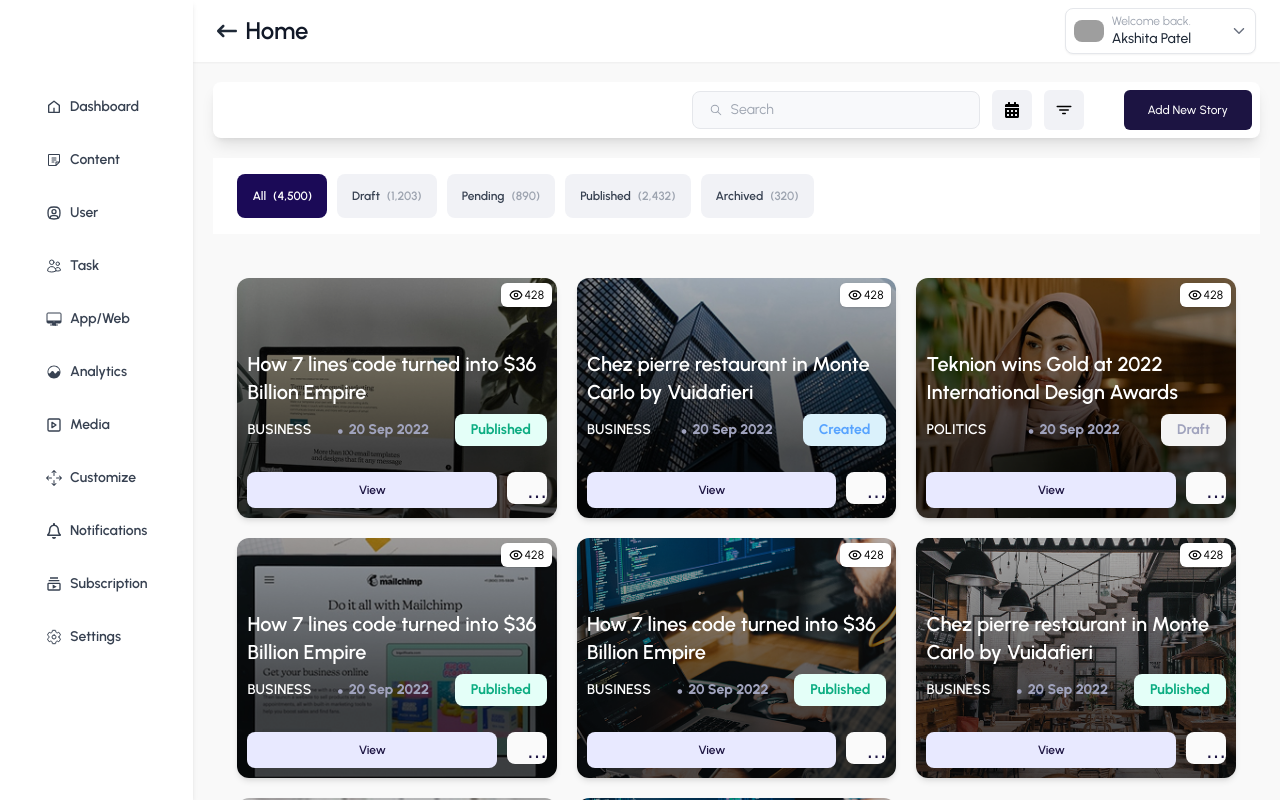
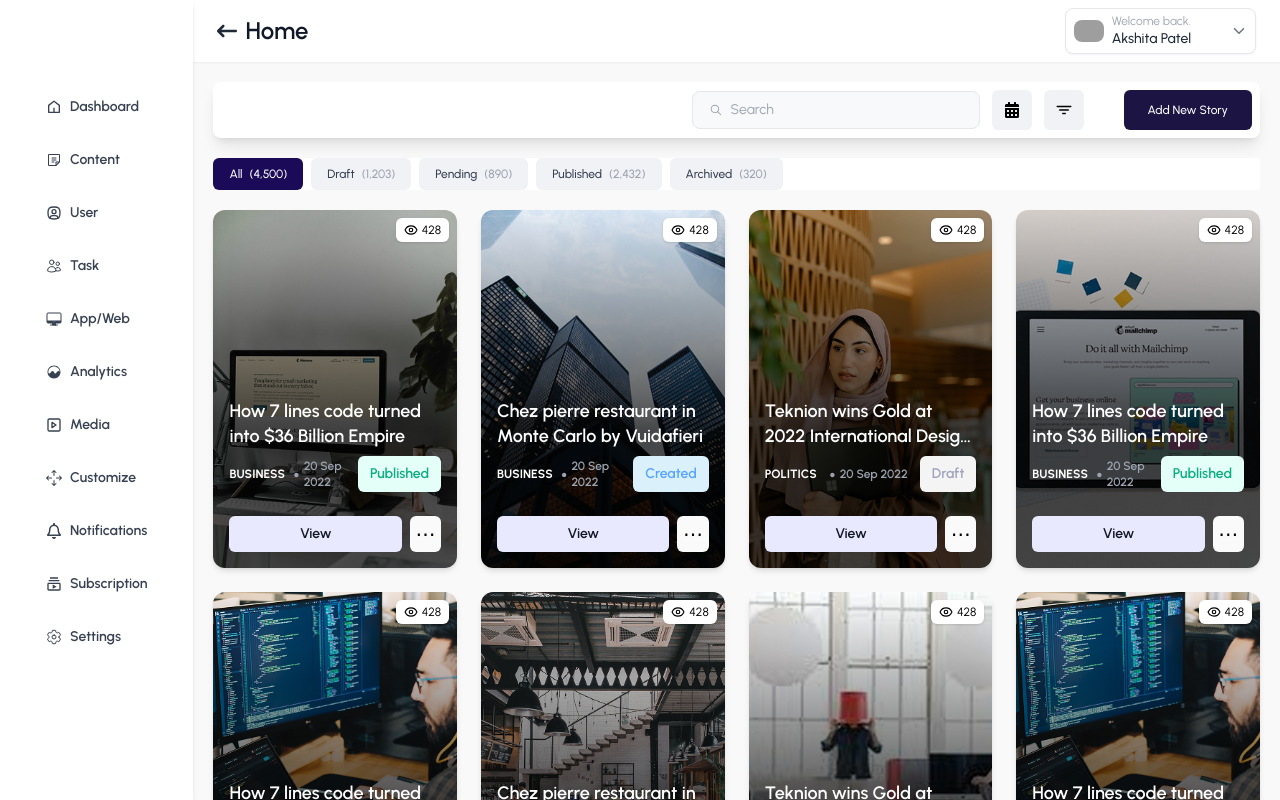
Before and after one commit to suraj-20/weframe, a Next.js app: page / in a window 1280 px wide. Built offline with nearby package versions, Linux system fonts and the light colour scheme; grey boxes are pictures that could not be loaded.

Commit message:
refactor: Enhance layout and styling of StatusFilter, StoryCard, and StoryGrid components for improved consistency and readability

```diff
--- a/src/components/StatusFilter/index.tsx
+++ b/src/components/StatusFilter/index.tsx
@@ -14,24 +14,16 @@ const StatusFilter = () => {
   const [activeStatus, setActiveStatus] = useState("All");
 
   return (
-    <div
-      className="flex gap-2 px-6 py-4 bg-white"
-      style={{ gap: "10px", margin: "20px" }}
-    >
+    <div className="m-5 flex gap-2 bg-white">
       {statuses.map((status) => (
         <button
           key={status.label}
           onClick={() => setActiveStatus(status.label)}
-          className={`px-4 py-2 rounded-md text-sm font-medium transition-all`}
+          className={`rounded-md text-xs font-medium transition-all xs:p-2 sm:px-4 sm:py-2`}
           style={{
             color: activeStatus === status.label ? "#fff" : "#374151",
             backgroundColor:
               activeStatus === status.label ? "#1b0a57" : "#f1f2f6",
-            padding: "12px 15px",
-            border: "none",
-            borderRadius: "8px",
-            fontSize: "12px",
-            fontWeight: "600",
           }}
         >
           {status.label}{" "}
--- a/src/components/StoryCard/index.tsx
+++ b/src/components/StoryCard/index.tsx
@@ -26,69 +26,34 @@ const statusTextColors = {
 
 const StoryCard = ({ story }: { story: Story }) => {
   return (
-    <div className="rounded-xl overflow-hidden bg-white shadow-md flex flex-col">
-      <div className="relative h-60 w-full overflow-hidden">
+    <div className="flex flex-col overflow-hidden rounded-xl bg-white shadow-md">
+      <div className="relative w-full overflow-hidden">
         <img
           src={story.image}
           alt={story.title}
           className="h-full w-full object-cover"
         />
-        <div
-          className="absolute top-2 right-2 bg-white px-2 py-1 text-xs flex items-center gap-1 shadow"
-          style={{
-            top: "5px",
-            right: "5px",
-            padding: "4px 8px",
-            borderRadius: "6px",
-            backgroundColor: "#fff",
-            fontSize: "12px",
-            gap: "2px",
-          }}
-        >
+        <div className="absolute right-2 top-2 flex items-center gap-1 rounded-md bg-white px-2 py-1 text-xs shadow">
           <Eye size={14} />
           {story.views}
         </div>
 
-        <div
-          className="absolute p-4 flex-1 flex flex-col justify-between"
-          style={{ padding: "10px", bottom: "0px", color: "#fff", gap: "10px" }}
-        >
+        <div className="absolute bottom-0 flex flex-1 flex-col justify-between gap-2 p-4">
           <div>
-            <h2
-              className="text-sm font-semibold text-white leading-snug line-clamp-2"
-              style={{ fontSize: "20px" }}
-            >
+            <h2 className="line-clamp-2 text-lg font-semibold leading-snug text-white">
               {story.title}
             </h2>
-            <div
-              className="text-xs text-white mt-2 flex items-center gap-2"
-              style={{ fontSize: "14px", justifyContent: "space-between" }}
-            >
-              <span
-                className="uppercase font-bold"
-                style={{ fontWeight: "600" }}
-              >
-                {story.category}
-              </span>
+            <div className="mt-2 flex items-center justify-between gap-2 text-xs text-white">
+              <span className="font-bold uppercase">{story.category}</span>
 
-              <span
-                className="flex items-center "
-                style={{ fontWeight: "800", gap: "5px", color: "#A0A3BD" }}
-              >
-                <span style={{ fontSize: "25px" }}>•</span> {story.date}
+              <span className="flex items-center gap-1 font-semibold text-gray-400">
+                <span className="text-3xl">•</span> {story.date}
               </span>
               <span
-                className={`text-xs px-2 py-1 rounded-md font-medium ${
-                  statusColors[story.status]
-                }`}
+                className={`rounded-md px-3 py-2 text-sm font-medium font-semibold`}
                 style={{
                   backgroundColor: statusColors[story.status].split(" ")[0],
                   color: statusTextColors[story.status].split(" ")[0],
-                  padding: "8px 16px",
-                  border: "none",
-                  borderRadius: "8px",
-                  fontSize: "14px",
-                  fontWeight: "700",
                 }}
               >
                 {story.status}
@@ -96,31 +61,23 @@ const StoryCard = ({ story }: { story: Story }) => {
             </div>
           </div>
 
-          <div className="mt-4 flex justify-between items-center">
-            <div className="w-full flex gap-2" style={{ gap: "10px" }}>
-              <button
-                className="w-full text-black text-sm px-4 py-2 rounded-md hover:opacity-90 transition"
-                style={{
-                  backgroundColor: "#E8E9FF",
-                  color: "#1C1442",
-                  border: "none",
-                  borderRadius: "8px",
-                  fontSize: "12px",
-                  fontWeight: "600",
-                }}
-              >
+          <div className="mt-4 flex items-center justify-between">
+            <div className="flex w-full gap-2">
+              <button className="w-full rounded-md bg-[#E8E9FF] px-4 py-2 text-sm font-semibold text-black transition hover:opacity-90">
                 View
               </button>
               <button
-                className="w-8 h-8 rounded-md grid place-items-center hover:opacity-90 transition"
-                style={{
-                  backgroundColor: "#FAFAFA",
-                  color: "#1C1442",
-                  padding: "10px 20px",
-                  border: "none",
-                  borderRadius: "8px",
-                  fontSize: "14px",
-                }}
+                className="grid h-9 w-10 place-items-center rounded-md bg-[#FAFAFA] transition hover:opacity-90"
+                style={
+                  {
+                    // backgroundColor: "#FAFAFA",
+                    // color: "#1C1442",
+                    // padding: "10px 20px",
+                    // border: "none",
+                    // borderRadius: "8px",
+                    // fontSize: "14px",
+                  }
+                }
               >
                 <span className="text-xl">⋯</span>
               </button>
--- a/src/components/StoryGrid/StoryGrid.tsx
+++ b/src/components/StoryGrid/StoryGrid.tsx
@@ -79,10 +79,8 @@ const stories: Story[] = [
 const StoryGrid = () => {
   return (
     <div
-      className="px-6 py-6 grid grid-cols-1 sm:grid-cols-2 md:grid-cols-3 lg:grid-cols-4 gap-6"
+      className="m-5 grid grid-cols-1 gap-6 sm:grid-cols-2 md:grid-cols-3 lg:grid-cols-4"
       style={{
-        margin: "20px",
-        gap: "20px",
         gridTemplateColumns: "repeat(auto-fill, minmax(240px, 1fr))",
       }}
     >
```
